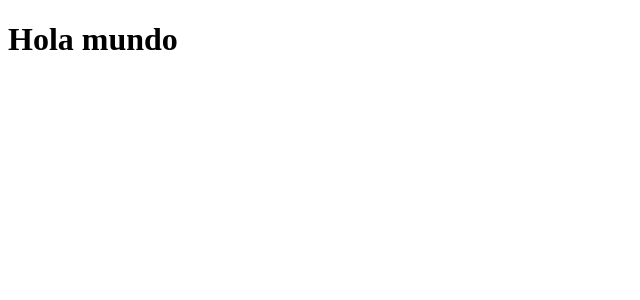
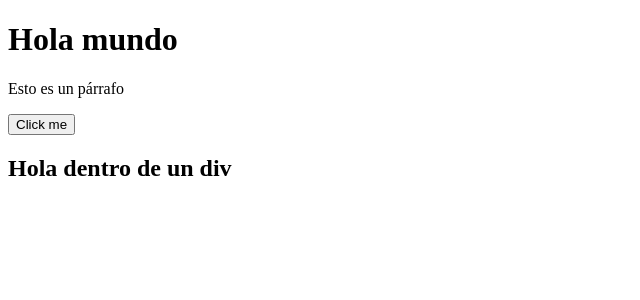
Before and after one commit to Angel02J/Curso-DevTalles-React-TypeScript, a React (Vite) app in the folder 02-first-steps/: page / in a window 1280 px wide. Shown: the top 300 px of the page, without its empty margins (0-640 px from the left). Built offline with nearby package versions, Linux system fonts and the light colour scheme.

Commit message:
Mi primeri componente

```diff
--- /dev/null
+++ b/02-first-steps/src/FirstStepsApp.tsx
@@ -0,0 +1,13 @@
+export function FirtsStepsApp() {
+    return (
+        <>
+            <h1>Hola mundo</h1>
+            <p>Esto es un párrafo</p>
+            <button>Click me</button>
+
+            <div>
+                <h2>Hola dentro de un div</h2>
+            </div>
+        </>
+    )
+}
--- a/02-first-steps/src/main.tsx
+++ b/02-first-steps/src/main.tsx
@@ -1,8 +1,9 @@
-import { StrictMode } from 'react'
-import { createRoot } from 'react-dom/client'
+import { StrictMode } from 'react';
+import { createRoot } from 'react-dom/client';
+import { FirtsStepsApp } from './FirstStepsApp';
 
 createRoot(document.getElementById('root')!).render(
   <StrictMode>
-    <h1>Hola mundo</h1>
+    <FirtsStepsApp/>
   </StrictMode>,
 );
```
